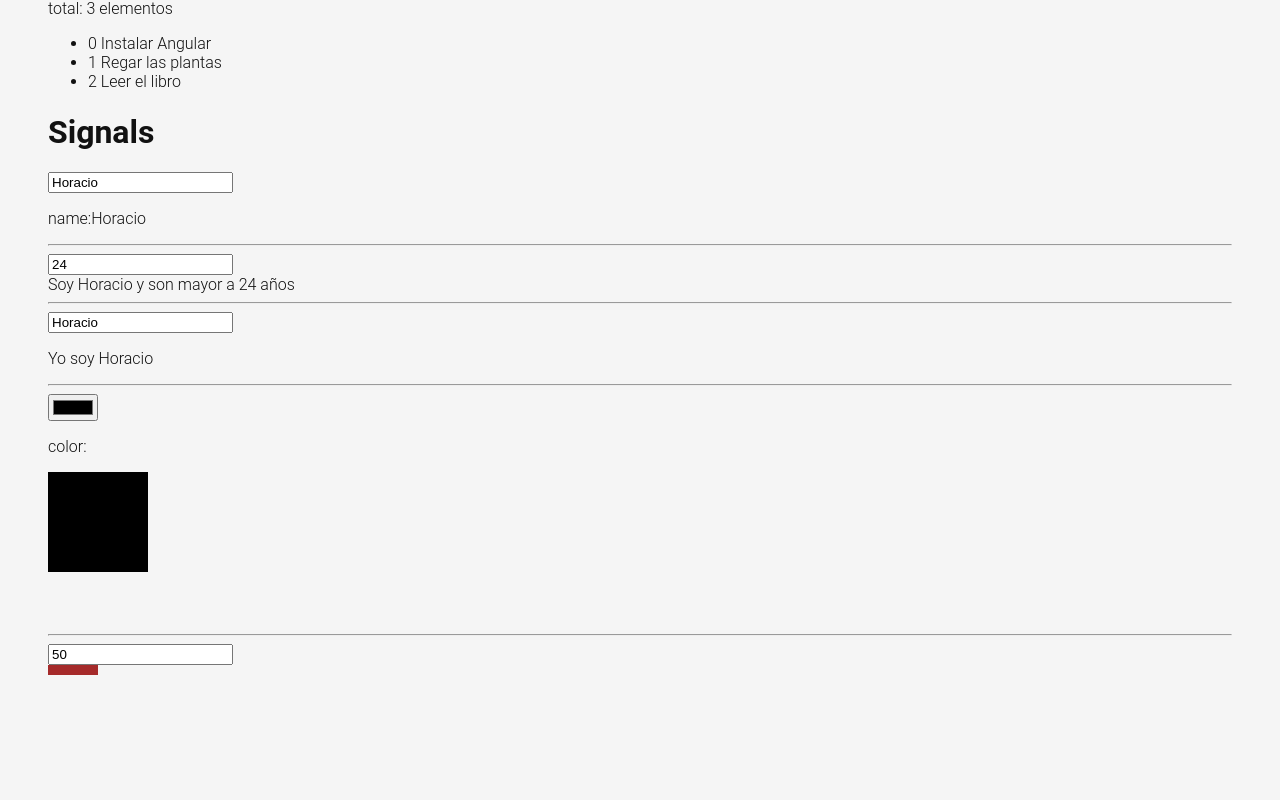
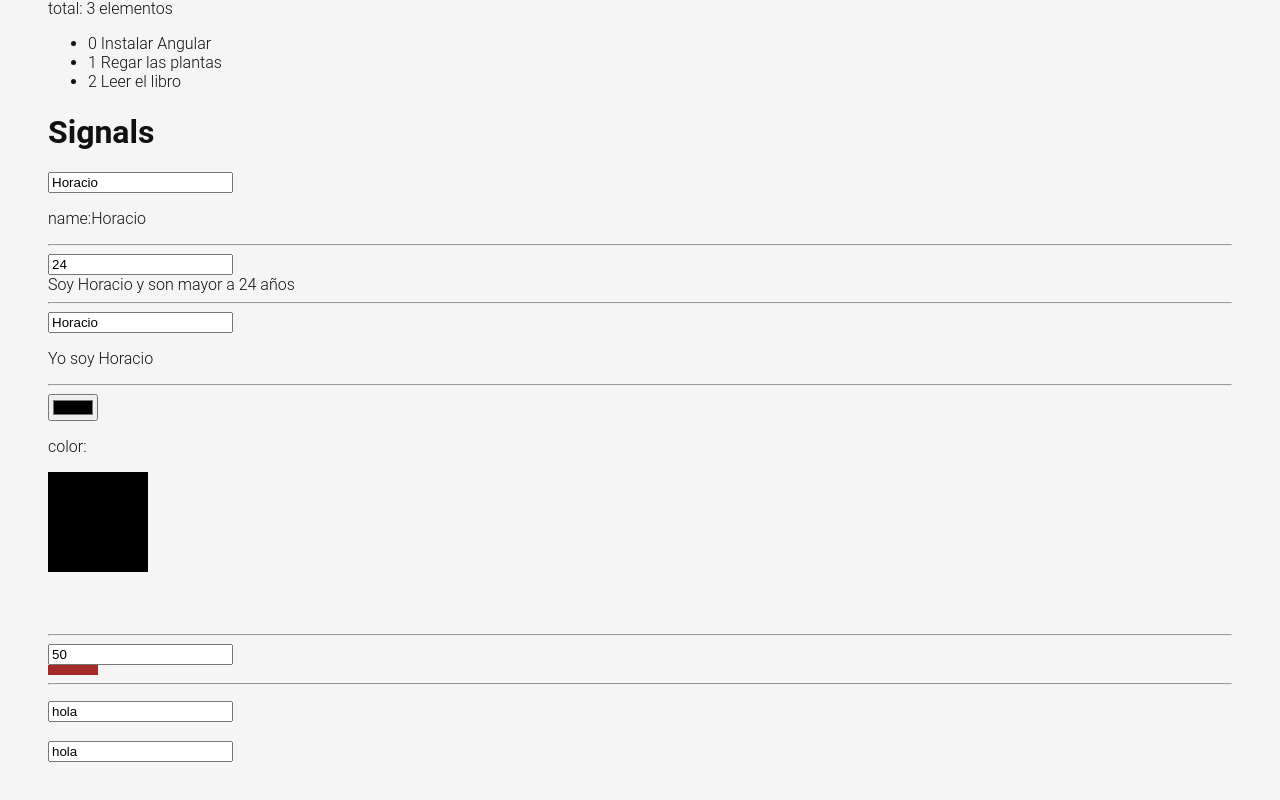
Before and after one commit to Horaciomb/AgularPlatzi, an Angular app: page /labs in a window 1280 px wide. Shown: the part 1056-1856 px from the top of the page. Before the commit the page ends 1779 px from the top, so only its background shows below. Built offline with nearby package versions, Linux system fonts and the light colour scheme.

Commit message:
activando clases de manera dinamica

```diff
--- a/src/app/pages/labs/labs.component.css
+++ b/src/app/pages/labs/labs.component.css
@@ -6,3 +6,14 @@
     display: block;
     background-color: brown;
 }
+.message-error{
+    background-color: red;
+    color: white;
+    opacity: 0;
+    transition: all linear .5s;
+}
+.message-error.show{
+    background-color: red;
+    color: white;
+    opacity: 1;
+}
--- a/src/app/pages/labs/labs.component.html
+++ b/src/app/pages/labs/labs.component.html
@@ -107,5 +107,11 @@
   <hr>
   <input type="number" title="Enter your name" [formControl]="widthCtrl">
   <span class="box" [style.width.px]="widthCtrl.value"></span>
-
+  <hr/>
+  <p>
+    <input type="text" title="Enter your" [formControl]="nameCtrl"/> <br/>
+    <span class="message-error"[class.show]="nameCtrl.invalid && nameCtrl.touched">Nombre inválido</span>
+    <br/>
+    <input type="text" title="Enter your" [formControl]="nameCtrl"/>
+  </p>
 </div>
--- a/src/app/pages/labs/labs.component.ts
+++ b/src/app/pages/labs/labs.component.ts
@@ -1,6 +1,6 @@
 import { Component, signal } from '@angular/core';
 import { CommonModule } from '@angular/common';
-import { FormControl, ReactiveFormsModule } from '@angular/forms';
+import { FormControl, ReactiveFormsModule, Validators } from '@angular/forms';
 @Component({
   selector: 'app-labs',
   imports: [CommonModule, ReactiveFormsModule],
@@ -60,4 +60,12 @@
   widthCtrl = new FormControl(50, {
     nonNullable: true,
   });
+  nameCtrl= new FormControl('hola',{
+    nonNullable: true,
+    validators:[
+      Validators.required,
+      Validators.minLength(3),
+      Validators.maxLength(100)
+    ]
+  });
 }
```
